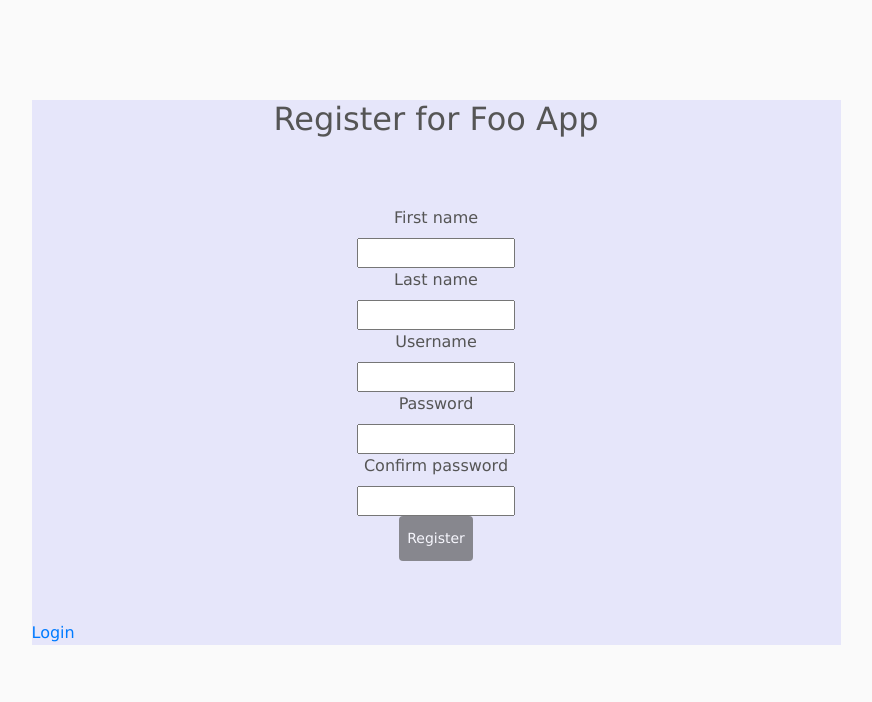
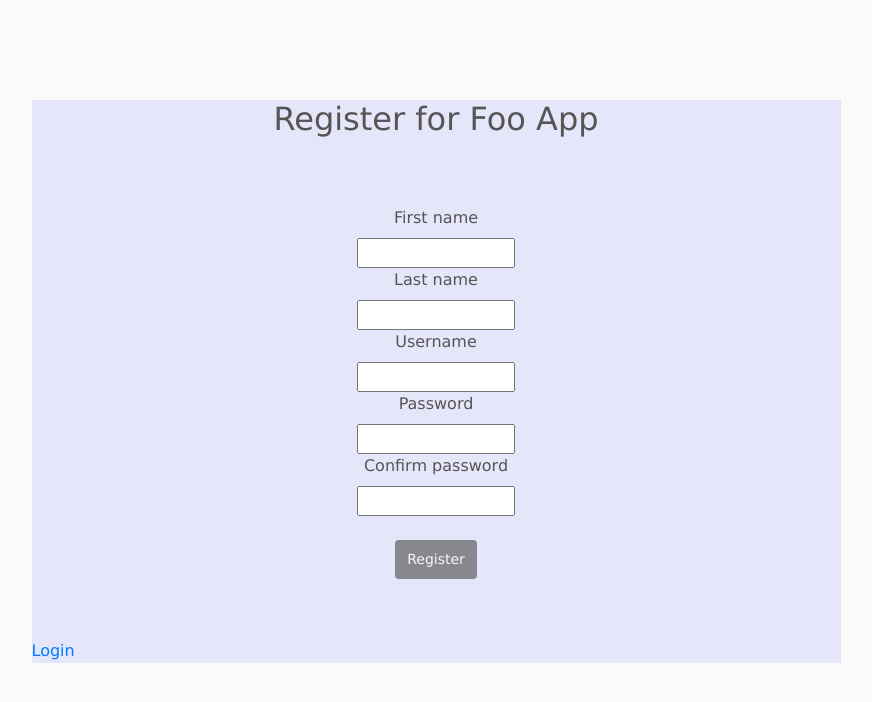
Before and after one commit to pappricot/schedule-with-me, a React app: page /register in a window 1280 px wide. Shown: the top 702 px of the page, without its empty margins (204-1076 px from the left). Built offline with nearby package versions, Linux system fonts and the light colour scheme; no server answers.

Commit message:
edited styling

```diff
--- a/src/basic.scss
+++ b/src/basic.scss
@@ -32,10 +32,16 @@ hr {
 .NavBar, .WeekNavigation, Form, .CalendarBody, .Sessions, .session {
     margin: 10px;
     text-align: center;
+    transition-timing-function: ease-out;
 }
 
 .NavBar, .WeekNavigation, Form, .CalendarBody, .Sessions {
     padding: 60px 20px;
+}
+
+.session:hover {
+    transition-duration: 1s;
+    font-size: 180%
 }
 
 .Form {
@@ -58,7 +64,7 @@ hr {
     background-color: lavender;
 }
 
-.home p {
+.home p, .login-button {
     text-align: center
 }
 
@@ -133,15 +139,15 @@ input {
 
     &:not(#Forward):not(#Back)  {
         @include for-phone-only {
-            padding: 8px 3px;
+            padding: 5px 8px;
             font-size: 8px
         }
         @include for-tablet-portrait-up {
-            padding: 7px 5px;
+            padding: 7px 9px;
             font-size: 9px
         }
         @include for-tablet-landscape-up {
-            padding: 12px 8px;
+            padding: 9px 12px;
             font-size: 14px;
         }
     }
--- a/src/components/registration-form.css
+++ b/src/components/registration-form.css
@@ -4,13 +4,3 @@
     width: 70%;
     text-align: auto
 }
-
-.button {
-    background-color: #555555;
-    border: none;
-    text-align: center;
-    text-decoration: none;
-    display: inline-block;
-    font-size: 8px;
-    overflow: hidden;
-}
--- a/src/components/registration-form.js
+++ b/src/components/registration-form.js
@@ -50,6 +50,7 @@ export class RegistrationForm extends React.Component {
                     name="passwordConfirm"
                     validate={[required, nonEmpty, matchesPassword]}
                 />
+                <br />
                 <button
                     className="button btn btn-default"
                     type="submit"
--- a/src/components/registration-page.js
+++ b/src/components/registration-page.js
@@ -15,7 +15,7 @@ export function RegistrationPage(props) {
             <h2>Register for Foo App</h2>
             {props.error && <span>{props.error.message}</span>}
             <RegistrationForm />
-            <Link to="/">Login</Link>
+            <Link to="/" className="login-button">Login</Link>
         </div>
     );
 }
```
